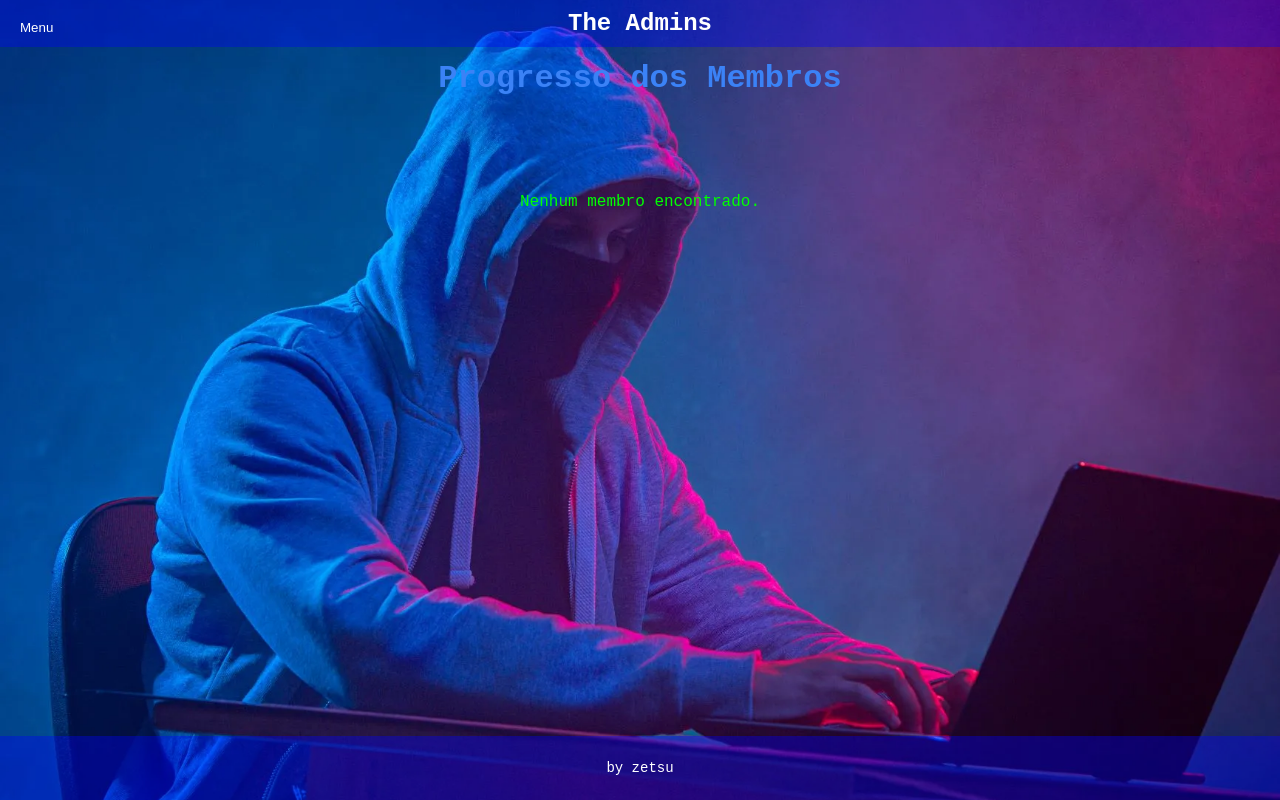
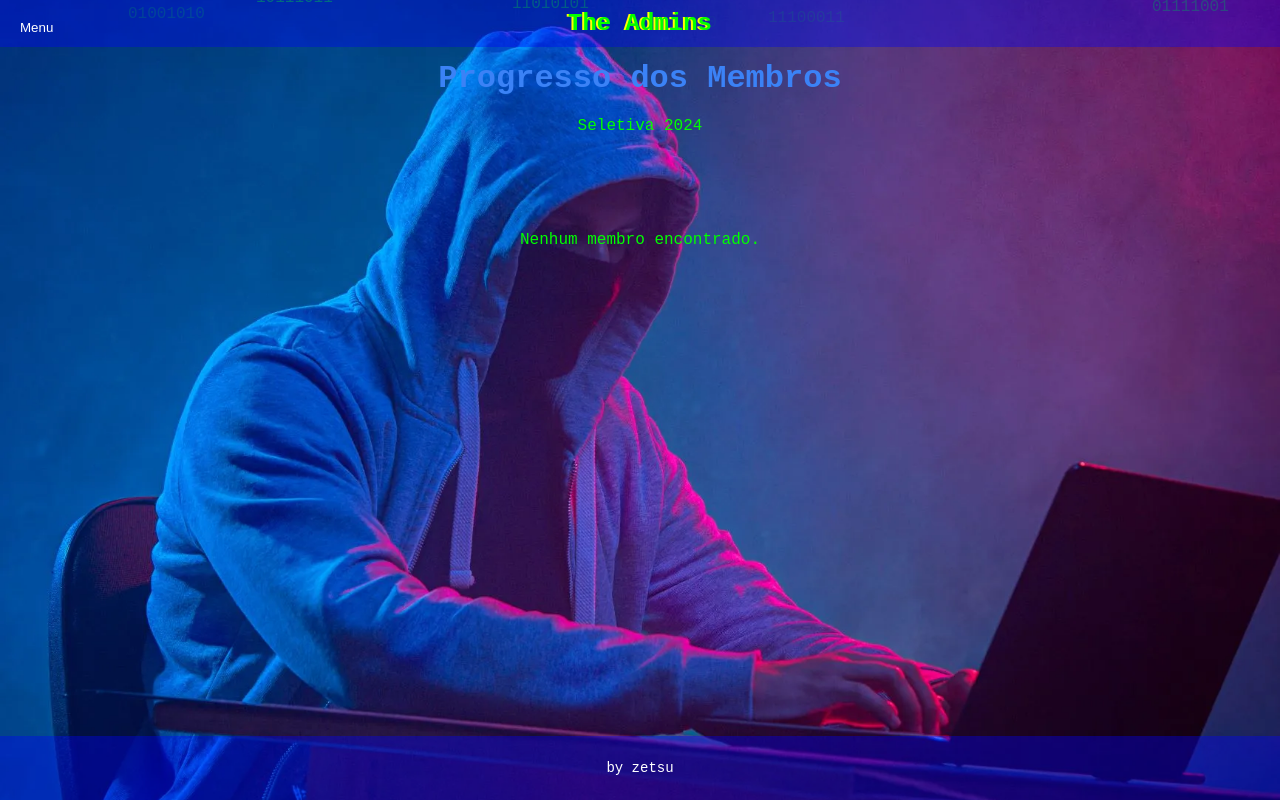
Before and after one commit to Gaah244/theadmis2, a Flask app: template templates/index.html in a window 1280 px wide. Run offline with Flask 3, Linux system fonts and the light colour scheme; the template is opened without the code that fills it, so the values that code supplies are empty.

Commit message:
Commit inicial

```diff
--- a/templates/index.html
+++ b/templates/index.html
@@ -19,6 +19,7 @@
             display: flex;
             flex-direction: column;
             min-height: 100vh;
+            position: relative; /* Para a animação */
         }
         .top-bar {
             background-color: rgba(0, 0, 255, 0.37);
@@ -114,6 +115,50 @@
             object-fit: cover;
             margin-bottom: 10px;
         }
+        /* Efeito de chuva de caracteres */
+        .matrix {
+            position: absolute;
+            top: 0;
+            left: 0;
+            width: 100%;
+            height: 100%;
+            overflow: hidden;
+            pointer-events: none; /* Não interfere na interação com outros elementos */
+            z-index: 0; /* Fica atrás do conteúdo */
+        }
+        .matrix div {
+            position: absolute;
+            color: #00ff00; /* Verde hacker */
+            white-space: nowrap;
+            font-family: 'Courier New', Courier, monospace;
+            font-size: 16px;
+            opacity: 0.7;
+            animation: fall linear infinite;
+        }
+        @keyframes fall {
+            0% {
+                transform: translateY(-100%);
+                opacity: 0.7;
+            }
+            100% {
+                transform: translateY(100%);
+                opacity: 0;
+            }
+        }
+        /* Animação do título "The Admins" */
+        .title {
+            display: inline-block;
+            animation: glitch 1s infinite;
+            color: #00ff00;
+        }
+        @keyframes glitch {
+            0% { text-shadow: 2px 0 red; }
+            20% { text-shadow: -2px 0 blue; }
+            40% { text-shadow: 2px 0 green; }
+            60% { text-shadow: -2px 0 yellow; }
+            80% { text-shadow: 2px 0 purple; }
+            100% { text-shadow: -2px 0 cyan; }
+        }
         @media (max-width: 600px) {
             .membro {
                 width: 90%;
@@ -126,15 +171,30 @@
 </head>
 <body>
     <div class="top-bar">
-        The Admins
+        <span class="title">The Admins</span>
         <button class="menu-button" onclick="toggleMenu()">Menu</button>
         <div class="menu">
             <a href="missao" style="color: white; text-decoration: none;">Missões</a>
         </div>
     </div>
 
+    <div class="matrix">
+        <div style="left: 10%; animation-duration: 2.5s;">01001010</div>
+        <div style="left: 20%; animation-duration: 3s;">10111011</div>
+        <div style="left: 30%; animation-duration: 2.2s;">01101100</div>
+        <div style="left: 40%; animation-duration: 2.8s;">11010101</div>
+        <div style="left: 50%; animation-duration: 3.5s;">10010100</div>
+        <div style="left: 60%; animation-duration: 2.4s;">11100011</div>
+        <div style="left: 70%; animation-duration: 3.2s;">00011101</div>
+        <div style="left: 80%; animation-duration: 3.1s;">10100001</div>
+        <div style="left: 90%; animation-duration: 2.7s;">01111001</div>
+    </div>
+
     <div class="content">
         <h1 style="margin-top: 60px;">Progresso dos Membros</h1>
+        <p>
+            Seletiva 2024
+        </p>
         <div class="membros">
             {% for membro in membros %}
                 <div class="membro">
```
